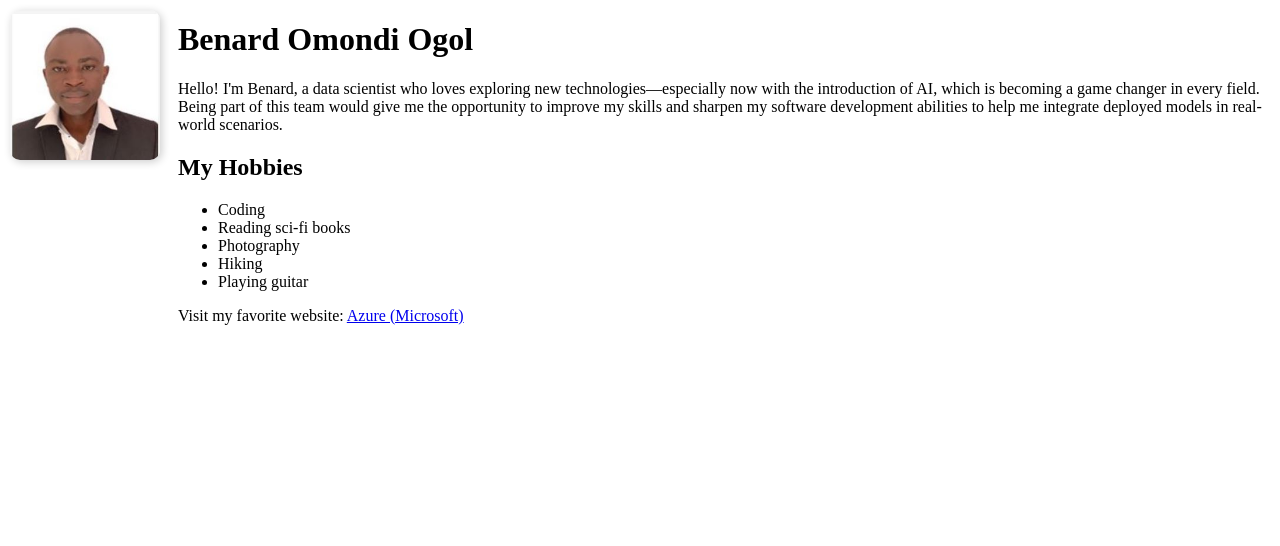
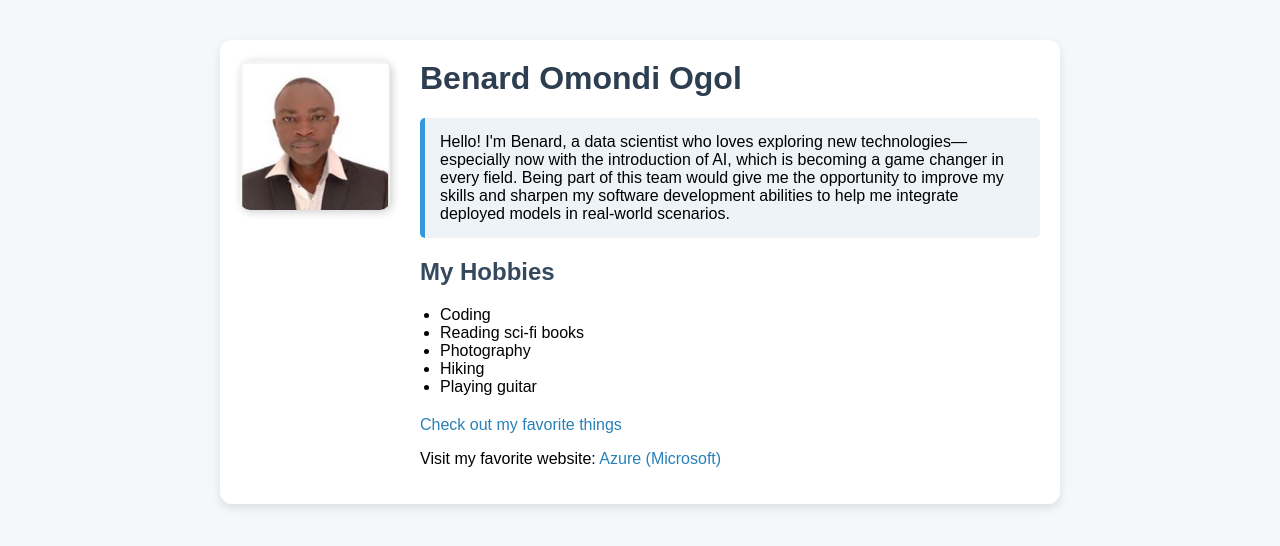
Before and after one commit to benard3360-star/Html-intro-, a plain HTML site: page index.html in a window 1280 px wide. Drawn offline with Linux system fonts and the light colour scheme.

Commit message:
Changes on index.html by css Styling

```diff
--- a/index.html
+++ b/index.html
@@ -3,22 +3,91 @@
 <head>
     <meta charset="UTF-8">
     <title>My Profile Page</title>
+    <style>
+        body {
+            font-family: Arial, sans-serif;
+            background-color: #f4f8fb;
+            margin: 0;
+            padding: 0;
+        }
+
+        .container {
+            max-width: 800px;
+            margin: 40px auto;
+            padding: 20px;
+            background-color: #ffffff;
+            box-shadow: 0 4px 10px rgba(0, 0, 0, 0.1);
+            border-radius: 12px;
+            position: relative;
+        }
+
+        img.profile-pic {
+            width: 150px;
+            height: 150px;
+            border-radius: 10px;
+            box-shadow: 2px 2px 8px rgba(0,0,0,0.2);
+            position: absolute;
+            top: 20px;
+            left: 20px;
+        }
+
+        .content {
+            margin-left: 180px;
+        }
+
+        h1 {
+            color: #2c3e50;
+            margin-top: 0;
+        }
+
+        p.description {
+            padding: 15px;
+            background-color: #eef3f7;
+            border-left: 5px solid #3498db;
+            border-radius: 5px;
+        }
+
+        h2 {
+            color: #34495e;
+        }
+
+        ul {
+            padding-left: 20px;
+        }
+
+        a {
+            color: #2980b9;
+            text-decoration: none;
+        }
+
+        a:hover {
+            text-decoration: underline;
+        }
+
+        .links {
+            margin-top: 20px;
+        }
+    </style>
 </head>
 <body>
-    <!-- Profile Picture -->
+    <div class="container">
         <img src="https://raw.githubusercontent.com/benard3360-star/Html-intro-/main/pictuure.JPG"
              alt="Profile Picture"
-         width="150" height="150"
-         style="position: absolute; top: 0; left: 0; margin: 10px; border-radius: 10px; box-shadow: 2px 2px 8px rgba(0,0,0,0.2);">
+             class="profile-pic">
 
-    <h1 style="margin-left: 170px;">Benard Omondi Ogol</h1>
+        <div class="content">
+            <h1>Benard Omondi Ogol</h1>
 
-    <p style="margin-left: 170px;">
-        Hello! I'm Benard, a data scientist who loves exploring new technologies—especially now with the introduction of AI, which is becoming a game changer in every field. Being part of this team would give me the opportunity to improve my skills and sharpen my software development abilities to help me integrate deployed models in real-world scenarios.
+            <p class="description">
+                Hello! I'm Benard, a data scientist who loves exploring new technologies—
+                especially now with the introduction of AI, which is becoming a game changer
+                in every field. Being part of this team would give me the opportunity to improve
+                my skills and sharpen my software development abilities to help me integrate
+                deployed models in real-world scenarios.
             </p>
 
-    <h2 style="margin-left: 170px;">My Hobbies</h2>
-    <ul style="margin-left: 170px;">
+            <h2>My Hobbies</h2>
+            <ul>
                 <li>Coding</li>
                 <li>Reading sci-fi books</li>
                 <li>Photography</li>
@@ -26,11 +95,18 @@
                 <li>Playing guitar</li>
             </ul>
 
-    <p style="margin-left: 170px;">
+            <div class="links">
+                <p>
+                    <a href="my_favorite_things.html">Check out my favorite things</a>
+                </p>
+                <p>
                     Visit my favorite website:
                     <a href="https://azure.microsoft.com/en-gb/pricing/purchase-options/azure-account/search" target="_blank">
                         Azure (Microsoft)
                     </a>
                 </p>
+            </div>
+        </div>
+    </div>
 </body>
 </html>
```
Lines whose indentation alone changed are shown as unchanged.
